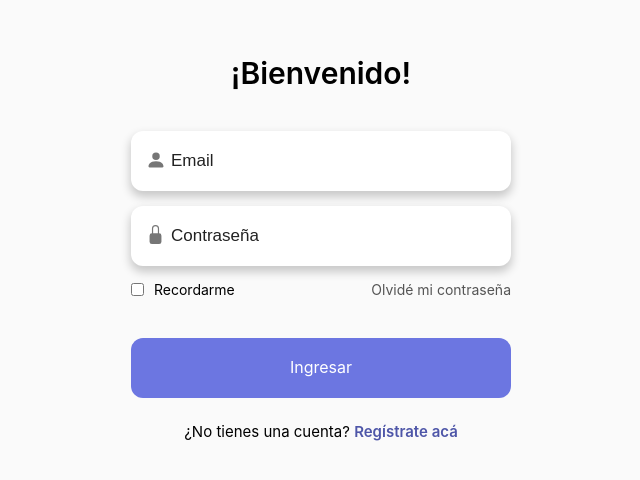
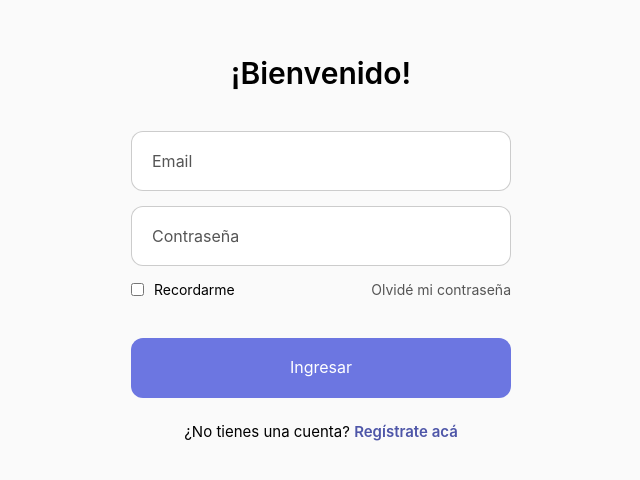
Before and after one commit to MelinaZarateB/Front-contable, a React (Vite) app: page /login in a window 1280 px wide. Shown: the part 162-642 px from the top of the page, without its empty margins (319-959 px from the left). Built offline with nearby package versions, Linux system fonts and the light colour scheme.

Commit message:
Add new styles in login component

```diff
--- a/src/components/Login/Login.css
+++ b/src/components/Login/Login.css
@@ -1,11 +1,11 @@
-.container-login-box{
+.container-login-box {
   display: flex;
   justify-content: center;
   align-items: center;
   min-height: 100vh;
-    background-color: #FAFAFA;
+  background-color: #fafafa;
 }
-.login-box{
+.login-box {
   display: flex;
   justify-content: center;
   flex-direction: column;
@@ -13,84 +13,75 @@
   height: 480px;
   padding: 30px;
 }
-.login-header{
+.login-header {
   text-align: center;
   margin: 20px 0 40px 0;
 }
-.login-header header{
+.login-header header {
   /*color: #333;*/
   font-size: 30px;
   font-weight: 600;
 }
-.input-box{
+.input-box {
   position: relative;
 }
-.input-box .input-field{
+.input-box .input-field {
   width: 100%;
   height: 60px;
   font-size: 17px;
-    padding-left: 40px;
-    margin-bottom: 15px;
-    border-radius: .75rem;
-    border: none;
-    box-shadow: 0px 5px 10px 1px rgba(0,0,0, 0.2);
-    outline: none;
-    transition: .3s;
+  padding-left: 1rem;
+  border-radius: 0.75rem;
+  border: 1px solid rgba(0, 0, 0, 0.2);
+  transition: 0.3s;
 }
-.input-icon{
-    position: absolute;
-    left: 15px; /* Ajusta esta posición según sea necesario */
-    top: 25%;
-    pointer-events: none;
-}
-::placeholder{
+
+::placeholder {
   font-weight: 500;
   color: #222;
 }
-.input-field:focus{
+/*.input-field:focus{
     width: 105%;
-}
-.forgot{
+}*/
+.forgot {
   display: flex;
   justify-content: space-between;
   margin-bottom: 40px;
 }
-.section-login{
+.section-login {
   display: flex;
   align-items: center;
   font-size: 14px;
-
 }
-#check{
+#check {
   margin-right: 10px;
 }
-.a-link-login{
+.a-link-login {
   text-decoration: none;
   cursor: pointer;
 }
-.a-link-forgot-password{
+.a-link-forgot-password {
   text-decoration: none;
-    color: #555
+  color: #555;
 }
-.a-link-forgot-password:hover{
+.a-link-forgot-password:hover {
   text-decoration: underline;
 }
-.a-link-login:hover{
+.a-link-login:hover {
   text-decoration: underline;
 }
-.input-submit{
+.input-submit {
   position: relative;
 }
-.submit-btn{
+.submit-btn {
   width: 100%;
   height: 60px;
-    background-color: #6C76E1;
+  background-color: #6c76e1;
   border: none;
-    border-radius: .75rem;
+  border-radius: 0.75rem;
   cursor: pointer;
   transition: 0.3s;
 }
-.input-submit label{
+.input-submit label {
   position: absolute;
   top: 45%;
   left: 50%;
@@ -99,17 +90,38 @@
   -ms-transform: translate(-50%, -50%);
   transform: translate(-50%, -50%);
   cursor: pointer;
+
 }
-.submit-btn:hover{
+.submit-btn:hover {
   background-color: #4e56a8;
 }
-.sign-up-link{
+.sign-up-link {
   text-align: center;
   font-size: 15px;
   margin-top: 20px;
 }
 
-.sign-up-link a{
+.sign-up-link a {
   color: #4e56a8;
   font-weight: 600;
 }
+.input-box {
+  margin-bottom: 15px;
+  position: relative;
+}
+.label-input {
+  position: absolute;
+  top: 50%;
+  left: 1rem;
+  transform: translateY(-50%);
+  padding: 0 5px;
+  pointer-events: none;
+  transition: 0.3s;
+  color: #555;
+}
+.input-box .input-field:focus ~ .label-input,
+.input-box .input-field:not(:placeholder-shown) + .label-input {
+  top: 0;
+  background-color: #fafafa;
+  font-size: 15px;
+}
--- a/src/components/Login/Login.jsx
+++ b/src/components/Login/Login.jsx
@@ -13,44 +13,24 @@ const Login = () => {
           <header>¡Bienvenido!</header>
         </div>
         <div className="input-box">
-          <svg
-            xmlns="http://www.w3.org/2000/svg"
-            width="20"
-            height="20"
-            fill="#555555cd"
-            class="bi bi-person-fill"
-            viewBox="0 0 16 16"
-            className="input-icon"
-          >
-            <path d="M3 14s-1 0-1-1 1-4 6-4 6 3 6 4-1 1-1 1zm5-6a3 3 0 1 0 0-6 3 3 0 0 0 0 6" />
-          </svg>
           <input
             type="text"
             className="input-field"
-            placeholder="Email"
+            placeholder=""
             autocomplete="off"
             required
           />
+          <label className="label-input">Email</label>
         </div>
         <div className="input-box">
-          <svg
-            xmlns="http://www.w3.org/2000/svg"
-            width="19"
-            height="19"
-            fill="#555555cd"
-            class="bi bi-lock-fill"
-            viewBox="0 0 16 16"
-            className="input-icon"
-          >
-            <path d="M8 1a2 2 0 0 1 2 2v4H6V3a2 2 0 0 1 2-2m3 6V3a3 3 0 0 0-6 0v4a2 2 0 0 0-2 2v5a2 2 0 0 0 2 2h6a2 2 0 0 0 2-2V9a2 2 0 0 0-2-2" />
-          </svg>
           <input
             type="password"
             className="input-field"
-            placeholder="Contraseña"
+            placeholder=""
             autocomplete="off"
             required
           />
+          <label className="label-input">Contraseña</label>
         </div>
         <div className="forgot">
           <section className="section-login">
--- a/src/components/SignUp/SignUp.css
+++ b/src/components/SignUp/SignUp.css
@@ -74,11 +74,13 @@
   padding: 0 5px;
   pointer-events: none;
   transition: .3s;
+  color: #555;
 }
 .input-box-sign-up .input-field-sign-up:focus~.label-input,
 .input-box-sign-up .input-field-sign-up:not(:placeholder-shown) + .label-input{
   top: 0;
   background-color: #fafafa;
+  font-size: 15px;
 }
 
 .input-field-sign-up {
```
Lines whose indentation alone changed are shown as unchanged.
